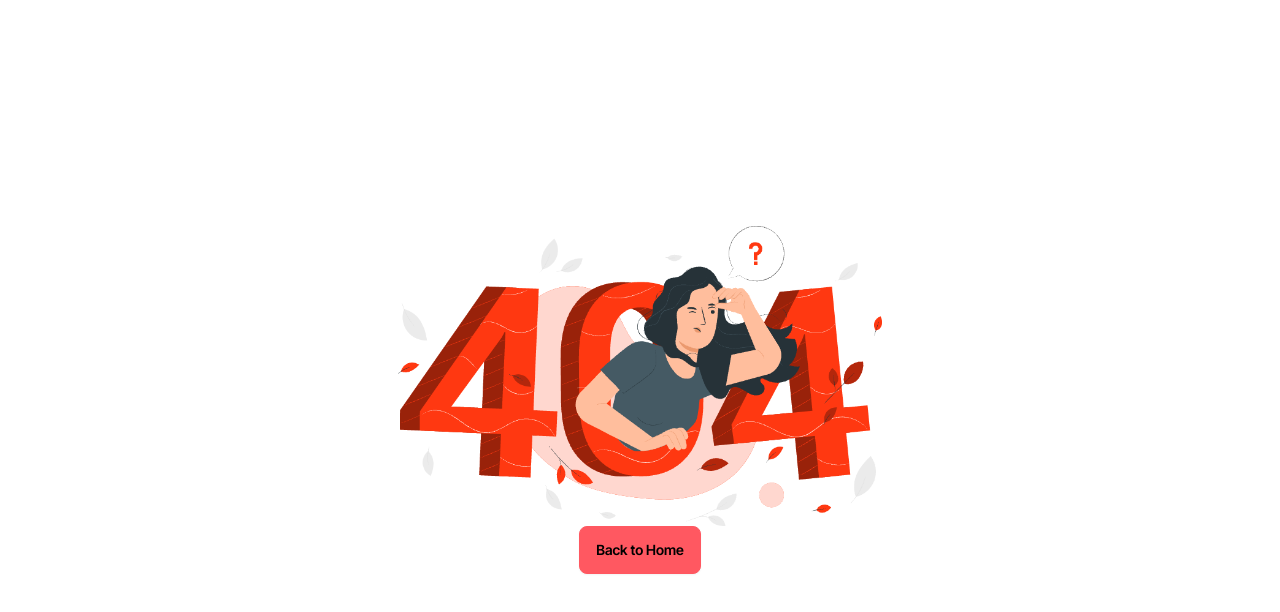
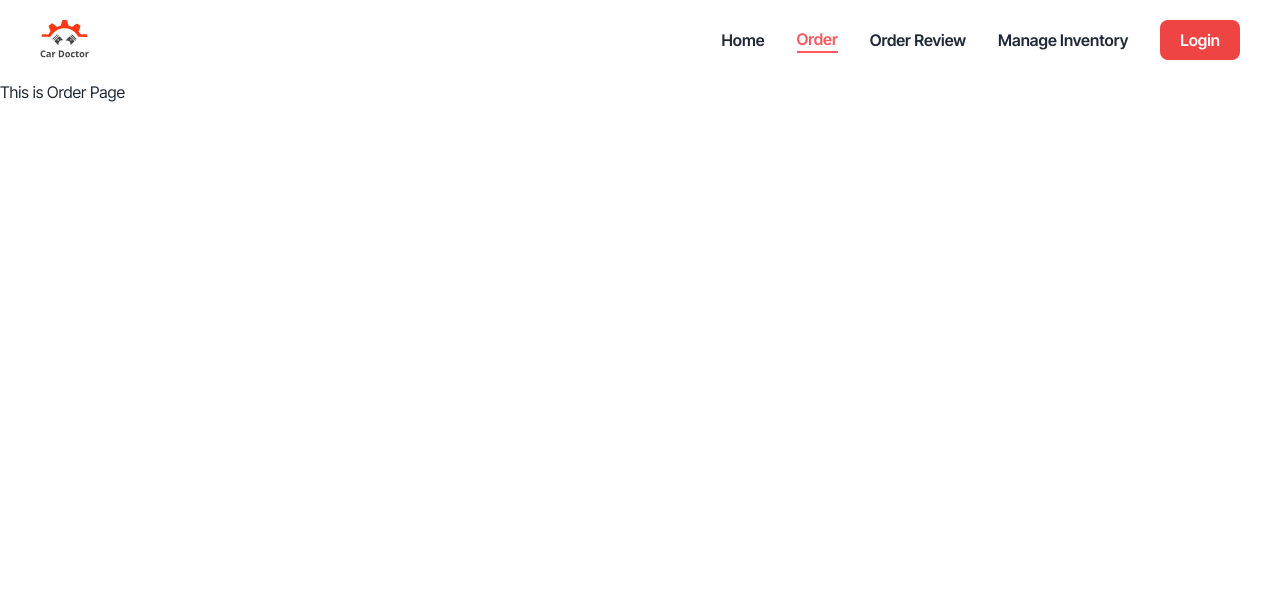
Before and after one commit to rifat-mahmudul/Car-Doctor-Client, a React (Vite) app: page /order in a window 1280 px wide. Before the commit this address had no page. Shown: the top 612 px of the page. Built offline with nearby package versions, Linux system fonts and the light colour scheme.

Commit message:
Navbar Done

```diff
--- a/package.json
+++ b/package.json
@@ -14,6 +14,7 @@
     "match-sorter": "^8.0.0",
     "react": "^18.3.1",
     "react-dom": "^18.3.1",
+    "react-icons": "^5.3.0",
     "react-router-dom": "^6.28.0",
     "sort-by": "^1.2.0"
   },
--- a/src/Layouts/Root.jsx
+++ b/src/Layouts/Root.jsx
@@ -1,8 +1,10 @@
 import { Outlet } from "react-router-dom"
+import Navbar from "../components/Navbar"
 
 const Root = () => {
   return (
     <div>
+      <Navbar></Navbar>
       <Outlet></Outlet>
     </div>
   )
--- a/src/Pages/Home.jsx
+++ b/src/Pages/Home.jsx
@@ -2,7 +2,7 @@
 const Home = () => {
     return (
         <div>
-            <h1>This is Home Page</h1>
+
         </div>
     )
 }
--- /dev/null
+++ b/src/Pages/ManageInventory.jsx
@@ -0,0 +1,10 @@
+
+const ManageInventory = () => {
+    return (
+        <div>
+            <h1>This is Manage Inventory Page</h1>
+        </div>
+    )
+}
+
+export default ManageInventory
--- /dev/null
+++ b/src/Pages/Order.jsx
@@ -0,0 +1,10 @@
+
+const Order = () => {
+    return (
+        <div>
+            <h1>This is Order Page</h1>
+        </div>
+    )
+}
+
+export default Order
--- /dev/null
+++ b/src/Pages/OrderReview.jsx
@@ -0,0 +1,10 @@
+
+const OrderReview = () => {
+    return (
+        <div>
+            <h1>This is Order Review Page</h1>
+        </div>
+    )
+}
+
+export default OrderReview
--- /dev/null
+++ b/src/components/Navbar.jsx
@@ -0,0 +1,60 @@
+import { Link, NavLink } from 'react-router-dom';
+import logo from '../assets/logo.svg'
+import { RiMenu3Line } from "react-icons/ri";
+import { useState } from 'react';
+import { RxCross2 } from "react-icons/rx";
+
+
+const Navbar = () => {
+
+    const [showNav, setShowNav] = useState(true);
+
+    const handleNavIcon = () => {
+        setShowNav(!showNav);
+    }
+
+    const navItem = <>
+                <NavLink to="/" className={({isActive}) => isActive ? `text-error border-b-2 border-error` : `hover:text-error`}>Home</NavLink>
+                <NavLink to="/order" className={({isActive}) => isActive ? `text-error border-b-2 border-error` : `hover:text-error`}>Order</NavLink>
+                <NavLink to="/orderReview" className={({isActive}) => isActive ? `text-error border-b-2 border-error` : `hover:text-error`}>Order Review</NavLink>
+                <NavLink to="/manageInventory" className={({isActive}) => isActive ? `text-error border-b-2 border-error` : `hover:text-error`}>Manage Inventory</NavLink>
+                <NavLink>
+                    <button className='px-5 py-2 bg-red-500 rounded-lg text-white'>Login</button>
+                </NavLink>
+    </>
+
+    return (
+        <>
+        <div className="py-5 max-w-[90%] xl:max-w-[1200px] mx-auto flex justify-between items-center">
+            <div>
+                <Link>
+                    <img className='h-10' src={logo} alt="" />
+                </Link>
+            </div>
+
+            <div className="lg:flex hidden items-center gap-8 font-semibold">
+                {navItem}
+            </div>
+
+            <button onClick={handleNavIcon} className='font-semibold text-2xl lg:hidden relative'>
+                {
+                    showNav ?
+                    <RiMenu3Line></RiMenu3Line>
+                    :
+                    <RxCross2></RxCross2>
+                }
+            </button>
+        </div>
+
+        <div>
+            <div className='relative'>
+                <div className={showNav ? `hidden` : `flex text-center py-5 px-10 rounded-lg shadow-xl border border-gray-500 flex-col gap-8 font-semibold absolute right-4 -top-5 bg-white`}>
+                        {navItem}
+                </div>
+            </div>
+        </div>
+        </>
+    );
+};
+
+export default Navbar;
```
Also changed, not shown: src/Routes/Routes.jsx (+16 -1 lines), 1 other file (tests, documents, lock files or other folders).
